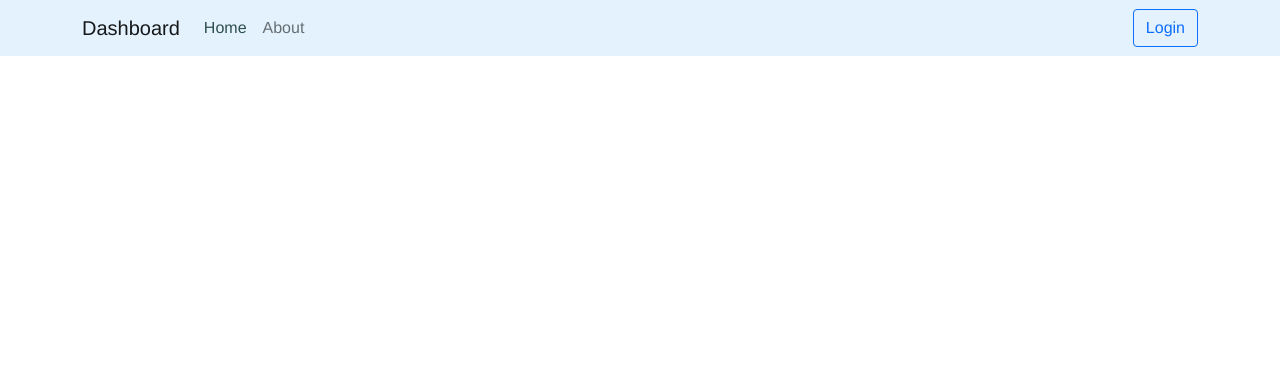
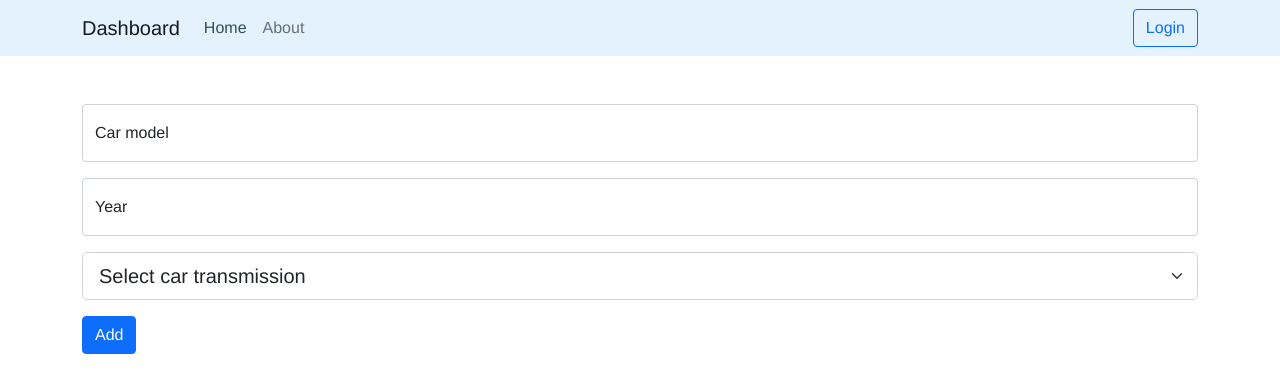
Before and after one commit to snzhr/firebase-admin-app, a Vue app: page / in a window 1280 px wide. Shown: the top 392 px of the page. Built offline with nearby package versions, Linux system fonts and the light colour scheme.

Commit message:
Adding car to the firestore

```diff
--- /dev/null
+++ b/src/components/CarAddForm.vue
@@ -0,0 +1,56 @@
+<template>
+  <div class="car__add__form">
+    <div class="form-floating mb-3">
+      <input
+        v-model="car.model"
+        type="text"
+        class="form-control"
+        id="floatingInput"
+        placeholder="Mercedes"
+      />
+      <label for="floatingInput">Car model</label>
+    </div>
+    <div class="form-floating mb-3">
+      <input
+        v-model="car.year"
+        type="number"
+        class="form-control"
+        id="floatingPassword"
+        placeholder="Year"
+      />
+      <label for="floatingPassword">Year</label>
+    </div>
+    <select
+      class="form-select form-select-lg mb-3"
+      v-model="car.transmission"
+      aria-label="Default select example"
+    >
+      <option value="">Select car transmission</option>
+      <option value="Automatic">Automatic</option>
+      <option value="Manual">Manual</option>
+    </select>
+    <button @click="createNewCar" class="btn btn-primary">Add</button>
+  </div>
+</template>
+<script>
+import { createCar } from "@/fbconfig.js";
+export default {
+  data() {
+    return {
+      car: {
+        model: "",
+        year: null,
+        transmission: "",
+      },
+    };
+  },
+  methods: {
+    createNewCar() {
+      createCar(this.car);
+    },
+  },
+};
+</script>
+
+<style>
+</style>
--- a/src/components/Navbar.vue
+++ b/src/components/Navbar.vue
@@ -57,7 +57,7 @@ export default {
     logout() {
       firebase.auth().signOut();
       this.$store.state.isAuthenticated = false;
-      this.$router.push("/login");
+      this.$router.push("/");
     },
   },
 };
--- a/src/fbconfig.js
+++ b/src/fbconfig.js
@@ -1,10 +1,6 @@
-// Import the functions you need from the SDKs you need
-// import { initializeApp } from "https://www.gstatic.com/firebasejs/9.6.1/firebase-app.js";
-// TODO: Add SDKs for Firebase products that you want to use
-// https://firebase.google.com/docs/web/setup#available-libraries
+import firebase from 'firebase';
+import 'firebase/firestore'
 
-// Your web app's Firebase configuration
-// For Firebase JS SDK v7.20.0 and later, measurementId is optional
 const firebaseConfig = {
   apiKey: "AIzaSyCKNbX9uSq1SqlzA8Tzd8e-8gXi3wLz3U0",
   authDomain: "fir-admin-21f90.firebaseapp.com",
@@ -15,7 +11,25 @@ const firebaseConfig = {
   measurementId: "G-BLT195BFDG"
 };
 
-// Initialize Firebase
-// const app = initializeApp(firebaseConfig);
+firebase.initializeApp(firebaseConfig);
+
+const db = firebase.firestore();
+
+
+export const createCar = ({model, year, transmission}) =>{
+  db.collection("cars").add({
+    model,
+    year,
+    transmission
+})
+// .then((docRef) => {
+//     console.log("Document written with ID: ", docRef.id);
+// })
+// .catch((error) => {
+//     console.error("Error adding document: ", error);
+// });
+
+console.log(model, year, transmission);
+}
 
 export default firebaseConfig
--- a/src/main.js
+++ b/src/main.js
@@ -4,19 +4,6 @@ import router from './router'
 import store from './store'
 import 'bootstrap/dist/css/bootstrap.min.css'
 import 'bootstrap'
-import firebase from 'firebase'
-
-const firebaseConfig = {
-    apiKey: "AIzaSyCKNbX9uSq1SqlzA8Tzd8e-8gXi3wLz3U0",
-    authDomain: "fir-admin-21f90.firebaseapp.com",
-    projectId: "fir-admin-21f90",
-    storageBucket: "fir-admin-21f90.appspot.com",
-    messagingSenderId: "764600890533",
-    appId: "1:764600890533:web:ce05efd87b0ead70eb094c",
-    measurementId: "G-BLT195BFDG"
-  };
-
-  firebase.initializeApp(firebaseConfig);
 
 
 createApp(App).use(store).use(router).mount('#app')
--- a/src/views/Home.vue
+++ b/src/views/Home.vue
@@ -1,12 +1,22 @@
 <template>
-  <div class="home"></div>
+  <div class="home container mt-5">
+    <div v-if="!isAuthenticated">
+      <car-add-form />
+    </div>
+    <div v-else>You have to login in order to continue</div>
+  </div>
 </template>
 
 <script>
-// @ is an alias to /src
-
+import { mapState } from "vuex";
+import CarAddForm from "@/components/CarAddForm.vue";
 export default {
   name: "Home",
-  components: {},
+  components: {
+    CarAddForm,
+  },
+  computed: {
+    ...mapState(["isAuthenticated"]),
+  },
 };
 </script>
```
